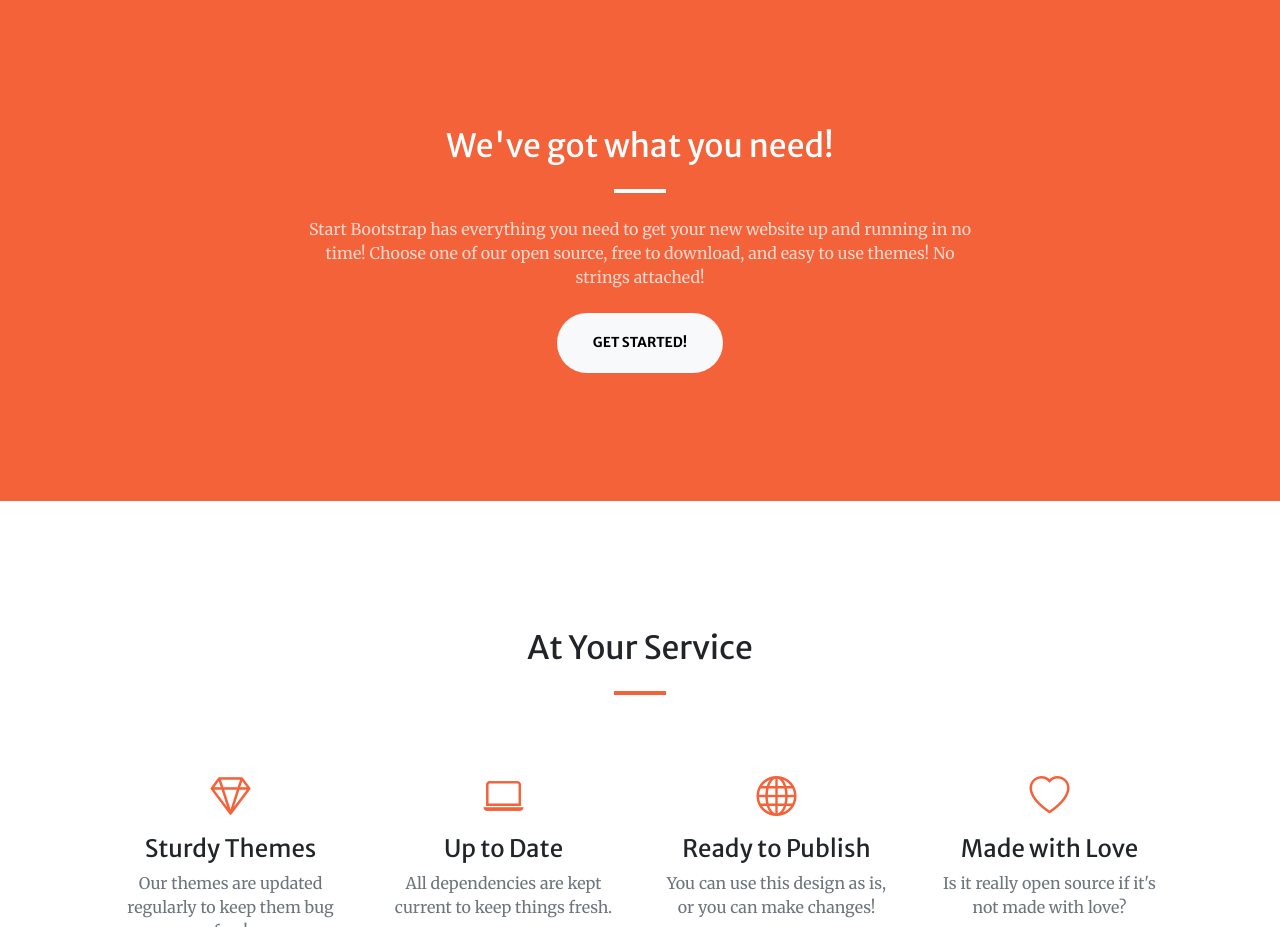
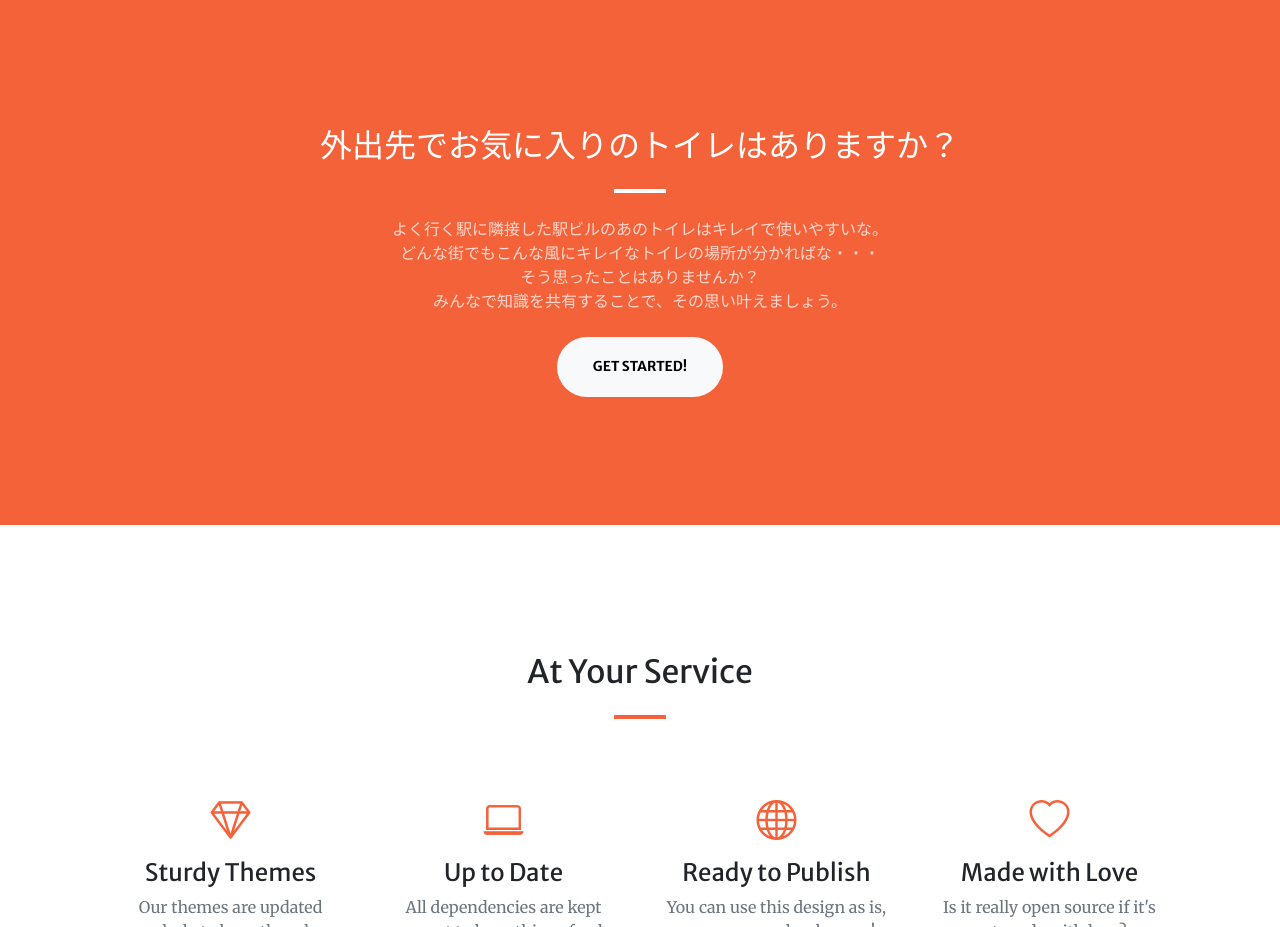
Before and after one commit to fshkkento/toilog21-22, a plain HTML site: page toilog21-22/index.html in a window 1280 px wide. Shown: the part 801-1728 px from the top of the page. Drawn offline with nearby package versions, Linux system fonts and the light colour scheme; some packages are replaced by stand-ins of ours; a script that the page names is missing.

Commit message:
Second Commit

```diff
--- a/toilog21-22/index.html
+++ b/toilog21-22/index.html
@@ -55,9 +55,11 @@
             <div class="container px-4 px-lg-5">
                 <div class="row gx-4 gx-lg-5 justify-content-center">
                     <div class="col-lg-8 text-center">
-                        <h2 class="text-white mt-0">We've got what you need!</h2>
+                        <h2 class="text-white mt-0">外出先でお気に入りのトイレはありますか？</h2>
                         <hr class="divider divider-light" />
-                        <p class="text-white-75 mb-4">Start Bootstrap has everything you need to get your new website up and running in no time! Choose one of our open source, free to download, and easy to use themes! No strings attached!</p>
+                        <p class="text-white-75 mb-4">よく行く駅に隣接した駅ビルのあのトイレはキレイで使いやすいな。</br>どんな街でもこんな風にキレイなトイレの場所が分かればな・・・</br>そう思ったことはありませんか？
+                        </br>みんなで知識を共有することで、その思い叶えましょう。
+                        </p>
                         <a class="btn btn-light btn-xl" href="#services">Get Started!</a>
                     </div>
                 </div>
@@ -109,7 +111,7 @@
                             <img class="img-fluid" src="assets/img/portfolio/thumbnails/1.jpg" alt="..." />
                             <div class="portfolio-box-caption">
                                 <div class="project-category text-white-50">トレを探す</div>
-                                <div class="project-name">品川区 / 港区 / 目黒区</div>
+                                <div class="project-name">港区</div>
                             </div>
                         </a>
                     </div>
```
Also changed, not shown: toilog21-22/assets/favicon.ico, toilog21-22/assets/img/portfolio/thumbnails/1.jpg, toilog21-22/assets/x_favicon.ico (added), 4 other files.
